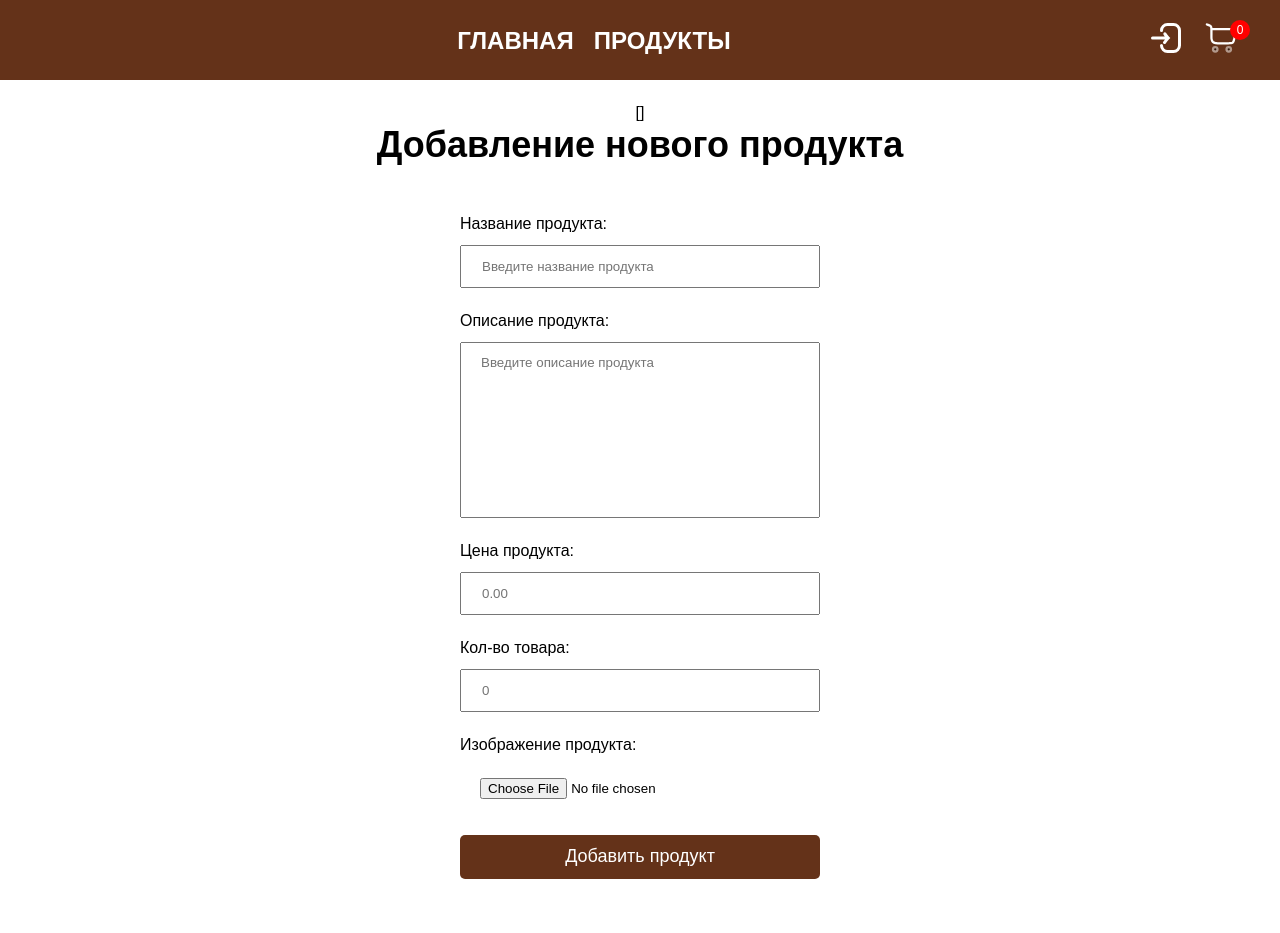
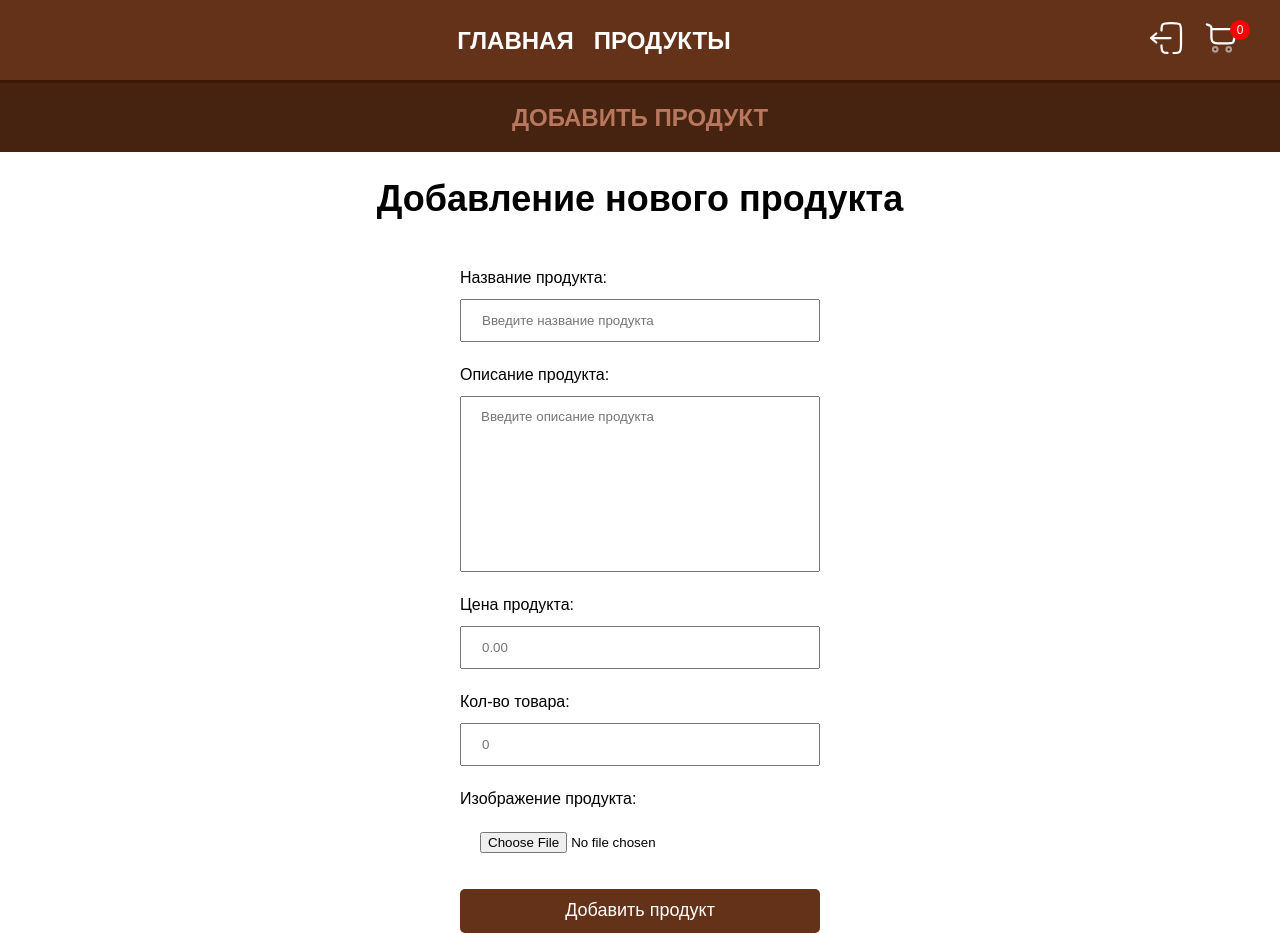
Before and after one commit to ProAndSmiDev/otus-vue, a Vue app: page /admin/products/add in a window 1280 px wide. Before the commit the page ends 879 px from the top, so only its background shows below. Built offline with nearby package versions, Linux system fonts and the light colour scheme; no server answers; sample sign-in values are in the browser's storage.

Commit message:
Router: Сделана авторизация пользователя

```diff
--- a/src/App.vue
+++ b/src/App.vue
@@ -1,11 +1,19 @@
 <script setup lang="ts">
 import {RouterView} from "vue-router";
 import HeaderBar from "./components/header/HeaderBar.vue";
+import HeaderBarAdmin from "./components/header/HeaderBarAdmin.vue";
+import {useAuth} from "./composables/useAuth";
+
+const { isAuth } = useAuth()
 </script>
 
 <template>
   <div class="app">
-    <HeaderBar class="app__header" />
+    <div class="app__upper">
+      <HeaderBar class="app__header" />
+      <HeaderBarAdmin v-if="isAuth" class="app__bar" />
+    </div>
+
     <RouterView />
   </div>
 </template>
--- a/src/components/header/HeaderBar.vue
+++ b/src/components/header/HeaderBar.vue
@@ -4,12 +4,14 @@ import {RouterLink} from "vue-router";
 import {useCartStore} from "../../store/cart";
 import {computed, ref} from "vue";
 import ModalLogin from "../modal/ModalLogin.vue";
+import {useAuth} from "../../composables/useAuth";
 
-const { getCounterByCartItems } = useCartStore()
+const {getCounterByCartItems} = useCartStore()
+const {isAuth, logout} = useAuth()
 const cartCounter = computed(() => {
   return getCounterByCartItems()
 })
-const isLoginModalOpen = ref<boolean>(false)
+const isOpened = ref<boolean>(false)
 </script>
 
 <template>
@@ -17,8 +19,11 @@ const isLoginModalOpen = ref<boolean>(false)
     <HeaderMenu class="header-bar__menu" />
 
     <div class="header-bar__actions">
-      <button @click="isLoginModalOpen = true" type="button" class="header-bar__login">
+      <button v-if="!isAuth" @click="isOpened = true" type="button" class="header-bar__login">
         <svg xmlns="http://www.w3.org/2000/svg" viewBox="0 0 24 24"><path fill="currentColor" d="M13 2a5 5 0 0 0-5 5 1 1 0 0 0 2 0 3 3 0 0 1 3-3h4a3 3 0 0 1 3 3v10a3 3 0 0 1-3 3h-4a3 3 0 0 1-3-3 1 1 0 1 0-2 0 5 5 0 0 0 5 5h4a5 5 0 0 0 5-5V7a5 5 0 0 0-5-5h-4Z"/><path fill="currentColor" d="M3 11a1 1 0 1 0 0 2h8.3a39.3 39.3 0 0 0-1 1.3l-.1.1.8.6-.8-.6a1 1 0 0 0 1.6 1.2 28.8 28.8 0 0 1 2.4-2.9l.7-.7-.7-.7A22.9 22.9 0 0 1 12 8.5a1 1 0 0 0-1.7 1L11 9l-.8.6a30 30 0 0 0 1 1.4H3Z"/></svg>
+      </button>
+      <button v-else @click="logout" type="button" class="header-bar__logout">
+        <svg fill="none" xmlns="http://www.w3.org/2000/svg" viewBox="0 0 24 24"><path stroke="currentColor" stroke-linecap="round" stroke-linejoin="round" stroke-width="1.5" d="M15 12H2m0 0 3.5-3M2 12l3.5 3"/><path stroke="currentColor" stroke-linecap="round" stroke-width="1.5" d="M9 7c.01-2.18.11-3.35.88-4.12C10.76 2 12.18 2 15 2h1c2.83 0 4.24 0 5.12.88.88.88.88 2.3.88 5.12v8c0 2.83 0 4.24-.88 5.12-.77.77-1.94.87-4.12.88m-8-5c.01 2.18.11 3.35.88 4.12.64.64 1.57.82 3.12.86"/></svg>
       </button>
       <RouterLink to="/cart" class="header-bar__cart" activeClass="header-bar__cart--active">
         <span class="header-bar__cart-counter">{{ cartCounter }}</span>
@@ -27,10 +32,7 @@ const isLoginModalOpen = ref<boolean>(false)
       </RouterLink>
     </div>
 
-    <ModalLogin
-        v-if="isLoginModalOpen"
-        @close-modal="() => isLoginModalOpen = false"
-    />
+    <ModalLogin v-if="isOpened" :isOpened @close-modal="isOpened = false" />
   </header>
 </template>
 
--- /dev/null
+++ b/src/components/header/HeaderBarAdmin.vue
@@ -0,0 +1,18 @@
+<script setup lang="ts">
+
+import {RouterLink} from "vue-router";
+</script>
+
+<template>
+  <section class="header-bar-admin">
+    <RouterLink
+        to="/admin/products/add"
+        class="header-bar-admin__link"
+        activeClass="header-bar-admin__link--active"
+    >
+      Добавить продукт
+    </RouterLink>
+  </section>
+</template>
+
+<style scoped src="./styles/header-bar-admin.css"></style>
--- /dev/null
+++ b/src/components/header/styles/header-bar-admin.css
@@ -0,0 +1,23 @@
+.header-bar-admin {
+    display: flex;
+    align-items: center;
+    justify-content: center;
+    padding: 20px 40px;
+    background-color: rgb(70, 35, 17);
+    border-top: 3px solid hsl(21, 85%, 13%);
+}
+
+.header-bar-admin .header-bar-admin__link {
+    color: rgb(255,255,255);
+    text-decoration: none;
+    font-weight: 700;
+    text-transform: uppercase;
+    font-size: 24px;
+    line-height: 29px;
+    transition: color 0.3s ease-in-out;
+}
+
+.header-bar-admin .header-bar-admin__link:hover,
+.header-bar-admin .header-bar-admin__link--active {
+    color: rgb(185, 120, 93);
+}
--- a/src/components/header/styles/header-bar.css
+++ b/src/components/header/styles/header-bar.css
@@ -3,6 +3,21 @@
     align-items: center;
     padding: 20px 40px;
     background-color: rgb(100,50,25);
+}
+
+.header-bar .header-bar__link {
+    color: rgb(255,255,255);
+    text-decoration: none;
+    font-weight: 700;
+    text-transform: uppercase;
+    font-size: 24px;
+    line-height: 29px;
+    transition: color 0.3s ease-in-out;
+}
+
+.header-bar .header-bar__link:hover,
+.header-bar .header-bar__link--active {
+    color: rgb(185, 120, 93);
 }
 
 .header-bar .header-bar__menu {
@@ -16,18 +31,21 @@
 }
 
 .header-bar .header-bar__login,
+.header-bar .header-bar__logout,
 .header-bar .header-bar__cart {
     color: rgb(255,255,255);
     transition: color 0.3s ease-in-out;
 }
 
 .header-bar .header-bar__login:hover,
+.header-bar .header-bar__logout:hover,
 .header-bar .header-bar__cart:hover,
 .header-bar .header-bar__cart--active {
     color: rgb(185, 120, 93);
 }
 
-.header-bar .header-bar__login {
+.header-bar .header-bar__login,
+.header-bar .header-bar__logout {
     width: 36px;
     height: 36px;
 }
--- a/src/components/modal/ModalLogin.vue
+++ b/src/components/modal/ModalLogin.vue
@@ -1,9 +1,14 @@
 <script setup lang="ts">
 import {ref} from 'vue'
 import {useValidation} from "../../composables/useValidation";
-import {Form, Field, ErrorMessage, defineRule} from "vee-validate"
+import {Form, Field, ErrorMessage, defineRule, useResetForm} from "vee-validate"
 import UiModal from "../ui/modal/UiModal.vue";
+import {useAuth} from "../../composables/useAuth";
+import {useRouter} from "vue-router";
 
+const props = defineProps<{
+  isOpened: boolean
+}>()
 const rules = useValidation()
 
 Object.entries(rules).forEach(([name, validator]) => {
@@ -29,6 +34,33 @@ const formFields = [
   },
 ]
 const modalTitle = ref<string>('Вход в систему')
+
+const router = useRouter()
+const {login, isAuth} = useAuth()
+const resetForm = useResetForm()
+const emit = defineEmits(['close-modal'])
+const isContentVisible = ref(false)
+const notice = ref<string>('')
+
+const handleCloseModal = () => {
+  resetForm()
+  emit('close-modal')
+}
+
+const handleSubmit = (values: any) => {
+  const { userLogin, userPassword } = values
+
+  if (!isAuth.value) {
+    login(userLogin, userPassword)
+    resetForm()
+    notice.value = 'Вы успешно вошли в систему! ^_^'
+  } else {
+    console.warn('Вы уже авторизованы!')
+    notice.value = 'Вы уже в системе! :)'
+  }
+
+  isContentVisible.value = true
+}
 </script>
 
 <template>
@@ -36,8 +68,9 @@ const modalTitle = ref<string>('Вход в систему')
       :title="modalTitle"
       class="modal-login"
       narrow
+      @close-modal="handleCloseModal"
   >
-    <Form class="modal-login__form">
+    <Form v-if="!isContentVisible" @submit="handleSubmit" class="modal-login__form">
       <label
           v-for="field in formFields"
           :key="field.id"
@@ -61,6 +94,10 @@ const modalTitle = ref<string>('Вход в систему')
         Войти
       </button>
     </Form>
+
+    <p v-else class="modal-login__notice">
+      {{ notice }}
+    </p>
   </UiModal>
 </template>
 
--- a/src/components/modal/styles/modal-login.css
+++ b/src/components/modal/styles/modal-login.css
@@ -51,7 +51,7 @@
     background-color: rgb(252, 187, 133);
     padding: 12px 16px;
     font-size: 18px;
-    line-height: 21px;
+    line-height: 22px;
     border-radius: 8px;
     transition: background-color 0.3s ease-in-out;
 }
@@ -59,3 +59,9 @@
 .modal-login .modal-login__submit:hover {
     background-color: rgb(255, 236, 218);
 }
+
+.modal-login .modal-login__notice {
+    color: #fff;
+    font-size: 18px;
+    line-height: 22px;
+}
--- /dev/null
+++ b/src/composables/useAuth.ts
@@ -0,0 +1,25 @@
+import { ref } from 'vue';
+
+export function useAuth() {
+    const isAuth = ref(localStorage.getItem('isAuth') === 'true');
+
+    const login = (username: string, password: string) => {
+        if (username === 'admin' && password === '1q2w3e4R') {
+            localStorage.setItem('isAuth', 'true');
+            isAuth.value = true;
+            return true;
+        }
+        return false;
+    };
+
+    const logout = () => {
+        localStorage.removeItem('isAuth');
+        isAuth.value = false;
+    };
+
+    return {
+        isAuth,
+        login,
+        logout,
+    };
+}
--- a/src/middleware/router.ts
+++ b/src/middleware/router.ts
@@ -2,6 +2,9 @@ import {createWebHistory, createRouter} from "vue-router"
 
 import home from "../pages/home.vue"
 import productPage from "../pages/products/[id].vue"
+import {useAuth} from "../composables/useAuth";
+
+const { isAuth } = useAuth()
 
 const router = [
     {
@@ -25,7 +28,7 @@ const router = [
             isAuthenticated: true
         },
         beforeEnter: (to, from, next) => {
-            if (to.meta.isAuthenticated) {
+            if (isAuth.value) {
                 next()
             } else {
                 next('/')
--- a/src/pages/admin/products/add.vue
+++ b/src/pages/admin/products/add.vue
@@ -70,7 +70,6 @@ onMounted(async () => {
 
 <template>
   <section class="admin-products-add">
-    {{ store.products }}
     <div class="admin-products-add__wrapper">
       <h1 class="admin-products-add__title">Добавление нового продукта</h1>
 
```
